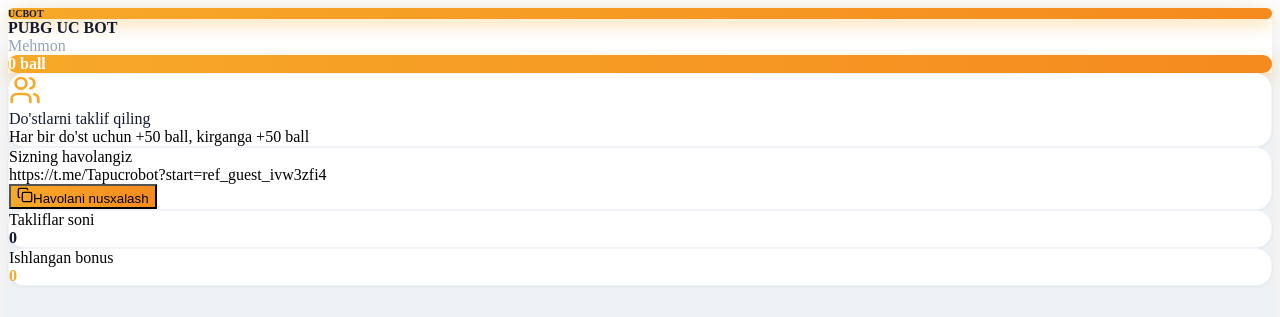
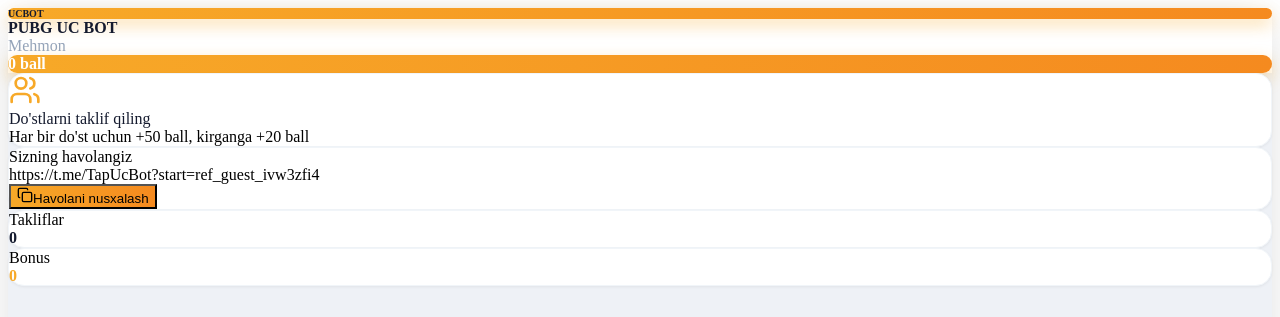
Before and after one commit to yusufcik/tap-uc-bot, a React (Vite) app: page / in a window 1280 px wide. Both pictures are taken after a click on the button "Referal". Shown: the top 317 px of the page. Built offline with nearby package versions, Linux system fonts and the light colour scheme.

Commit message:
Update App.jsx

```diff
--- a/src/App.jsx
+++ b/src/App.jsx
@@ -17,15 +17,15 @@
 /* ============================================================
    SOZLAMALAR
 ============================================================ */
-const BOT_TOKEN = "shu8790946212:AAGDGFUHWaj_iFiwZ8xRIlTV-3t9qnLlbDE"; // BotFather token
-const BOT_USERNAME = "Tapucrobot"; // @ belgisisiz
-const ADMIN_CHAT_ID = "7060092076"; // admin telegram id
-const CHANNEL_USERNAME = "@tapuckanal"; // default kanal
+const BOT_TOKEN = ""; // BotFather token: "123456:AA..."
+const BOT_USERNAME = "TapUcBot"; // @ belgisisiz
+const ADMIN_CHAT_ID = ""; // admin telegram ID
+const CHANNEL_USERNAME = "@your_channel"; // default vazifa uchun kanal
 
 const DAILY_LIMIT = 200;
 const REFERRAL_BONUS = 50;
-const SIGNUP_BONUS = 50;
-const TASK_BONUS = 50;
+const SIGNUP_BONUS = 20;
+const TASK_BONUS = 30;
 
 const STORAGE_KEY = "tapuc:state";
 const TASKS_STORAGE_KEY = "tapuc:tasks";
@@ -183,7 +183,7 @@
     }, 2500);
   };
 
-  /* ---------- Telegram / guest ---------- */
+  /* ---------- Telegram / guest user ---------- */
   useEffect(() => {
     const tg = getTelegram();
     tg?.ready?.();
@@ -208,7 +208,7 @@
     setMyName("Mehmon");
   }, []);
 
-  /* ---------- load state ---------- */
+  /* ---------- load user state ---------- */
   useEffect(() => {
     const parsed = loadLS(STORAGE_KEY, null);
 
@@ -248,7 +248,7 @@
     saveLS(TASKS_STORAGE_KEY, next);
   };
 
-  /* ---------- referral apply ---------- */
+  /* ---------- referral apply on first join ---------- */
   useEffect(() => {
     if (!loaded || !myId || state.refApplied) return;
 
@@ -325,7 +325,7 @@
     }));
   };
 
-  /* ---------- notify admin ---------- */
+  /* ---------- telegram notify admin ---------- */
   const notifyAdmin = async (request) => {
     if (!BOT_TOKEN || BOT_TOKEN === "TOKEN_HERE" || !ADMIN_CHAT_ID) return;
 
@@ -392,7 +392,7 @@
     showNotice("success", `So'rov yuborildi: ${val} ball → ${uc} UC`);
   };
 
-  /* ---------- complete task ---------- */
+  /* ---------- task complete ---------- */
   const completeTask = async (task) => {
     if (state.completedTasks.includes(task.id)) return;
 
@@ -436,7 +436,7 @@
     showNotice("success", `+${task.bonus} ball qo'shildi!`);
   };
 
-  /* ---------- copy referral ---------- */
+  /* ---------- referral copy ---------- */
   const copyReferralLink = async () => {
     if (!myId) return;
 
@@ -484,6 +484,7 @@
     showNotice("success", "Vazifa o'chirildi");
   };
 
+  /* ---------- derived ---------- */
   const tapProgress = Math.min(100, (state.dailyTaps / DAILY_LIMIT) * 100);
   const liveUC = amount ? estimateUC(parseInt(amount, 10) || 0) : 0;
   const referralLink = myId
@@ -575,7 +576,8 @@
         )}
 
         {/* content */}
-        <div className="px-4 pt-2 pb-24" style={{ minHeight: 500 }}>{/* HOME */}
+        <div className="px-4 pt-2 pb-24" style={{ minHeight: 500 }}>
+          {/* HOME */}
           {tab === "home" && (
             <>
               <div className="py-5 text-center mb-6" style={cardStyle}>
@@ -665,7 +667,6 @@
               </div>
             </>
           )}
-
           {/* REFERAL */}
           {tab === "referal" && (
             <div className="space-y-4">
@@ -700,18 +701,24 @@
               <div className="grid grid-cols-2 gap-3">
                 <div className="p-4 text-center" style={cardStyle}>
                   <div className="text-xs text-gray-400 font-bold uppercase">
-                    Takliflar soni
+                    Takliflar
                   </div>
-                  <div className="text-2xl mt-1" style={{ color: C.navy, fontWeight: 900 }}>
+                  <div
+                    className="text-2xl mt-1"
+                    style={{ color: C.navy, fontWeight: 900 }}
+                  >
                     {referralCount}
                   </div>
                 </div>
 
                 <div className="p-4 text-center" style={cardStyle}>
                   <div className="text-xs text-gray-400 font-bold uppercase">
-                    Ishlangan bonus
+                    Bonus
                   </div>
-                  <div className="text-2xl mt-1" style={{ color: C.orange, fontWeight: 900 }}>
+                  <div
+                    className="text-2xl mt-1"
+                    style={{ color: C.orange, fontWeight: 900 }}
+                  >
                     {referralCount * REFERRAL_BONUS}
                   </div>
                 </div>
@@ -741,7 +748,10 @@
                       <div className="text-xs" style={{ color: "#94A3B8" }}>
                         {task.desc}
                       </div>
-                      <div className="text-xs mt-0.5" style={{ color: C.orangeDark, fontWeight: 800 }}>
+                      <div
+                        className="text-xs mt-0.5"
+                        style={{ color: C.orangeDark, fontWeight: 800 }}
+                      >
                         +{task.bonus} ball
                       </div>
                     </div>
@@ -767,7 +777,6 @@
                         >
                           O'tish
                         </a>
-
                         <button
                           onClick={() => completeTask(task)}
                           className="px-2.5 py-1.5"
@@ -888,8 +897,10 @@
                             ID: {w.ucId}
                           </div>
                         </div>
-
-                        <div className="flex items-center gap-1 text-xs font-bold" style={{ color: "#F59E0B" }}>
+                        <div
+                          className="flex items-center gap-1 text-xs font-bold"
+                          style={{ color: "#F59E0B" }}
+                        >
                           <Clock size={13} />
                           {w.status}
                         </div>
@@ -1019,7 +1030,7 @@
           )}
         </div>
 
-        {/* bottom nav */}
+        {/* Bottom nav */}
         <div
           className="fixed bottom-0 left-0 right-0 max-w-sm mx-auto px-2 py-2 flex justify-around border-t"
           style={{ backgroundColor: C.card, borderColor: "#F1F5F9" }}
@@ -1052,4 +1063,4 @@
       </div>
     </div>
   );
-                  }
+}
```
